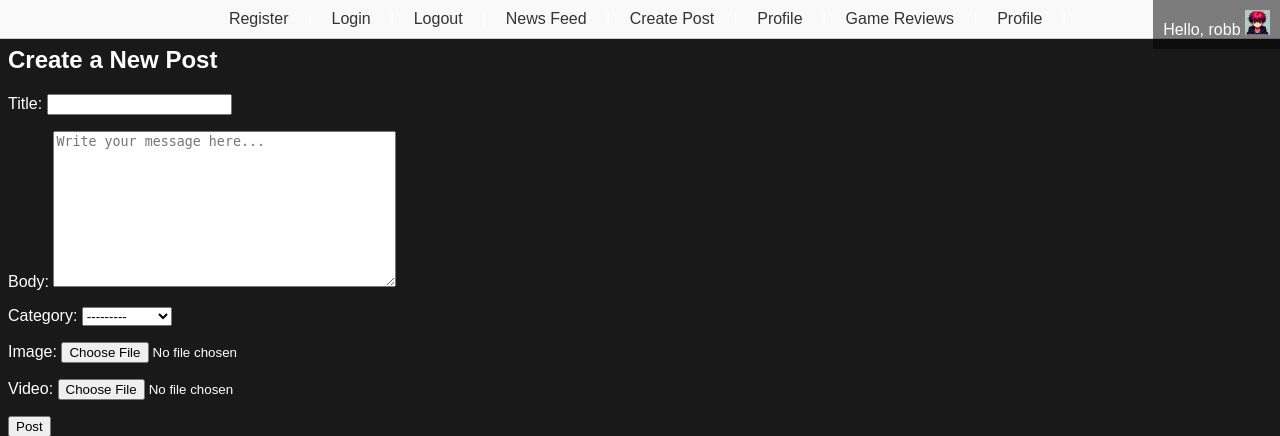
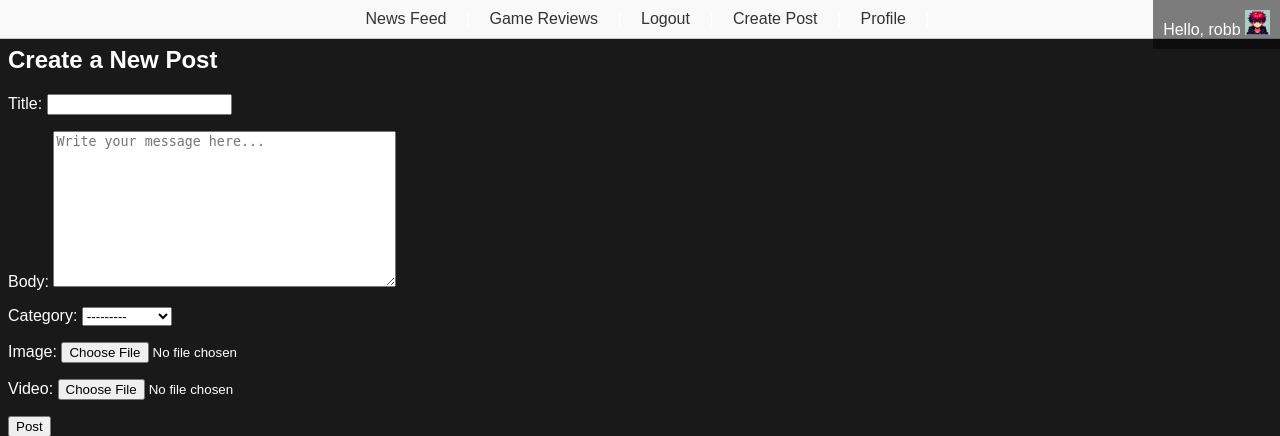
Before and after one commit to xSpiralx/Django-game-review-site, a Django app: page /create-post/ in a window 1280 px wide. Shown: the top 436 px of the page. Run offline with Django 4.2, Linux system fonts and the light colour scheme; a user stored in the database is signed in; data comes from the database, SQL or seed files in the repository; both versions use the stored data as it was after the commit.

Commit message:
Navbar Fixed
Fixed an issue where the navbar wasn't being displayed because I had it nested ina user.auth. Changed the structure and it fixed it.

```diff
--- a/practice1/demo1/templates/demo1/base.html
+++ b/practice1/demo1/templates/demo1/base.html
@@ -21,16 +21,18 @@
 <body class="{% block body_class %}{% endblock %}">
     User authenticated: {{ user.is_authenticated }}
     <div class="navbar">
+        <a href="{% url 'news_feed' %}">News Feed</a> |
+        <a href="{% url 'game_reviews' %}">Game Reviews</a> |
         {% if user.is_authenticated %}
-    <a href="{% url 'register' %}">Register</a> |
-    <a href="{% url 'login' %}">Login</a> |
-    <a href="{% url 'logout' %}">Logout</a> |
-    <a href="{% url 'news_feed' %}">News Feed</a> |
-    <a href="{% url 'create_post' %}">Create Post</a> |
-    <a href="{% url 'profile' username=user.username %}">Profile</a> |
-    <a href="{% url 'game_reviews' %}">Game Reviews</a> |
-    <a href="{% url 'profile' username=user.username %}">Profile</a> |
-{% endif %}
+            <a href="{% url 'logout' %}">Logout</a> |
+            <a href="{% url 'create_post' %}">Create Post</a> |
+            <a href="{% url 'profile' username=user.username %}">Profile</a> |
+        {% else %}
+            <a href="{% url 'register' %}">Register</a> |
+            <a href="{% url 'login' %}">Login</a> |
+        {% endif %}
+    </div>
+
 
 
 
```
Also changed, not shown: practice1/db.sqlite3.
